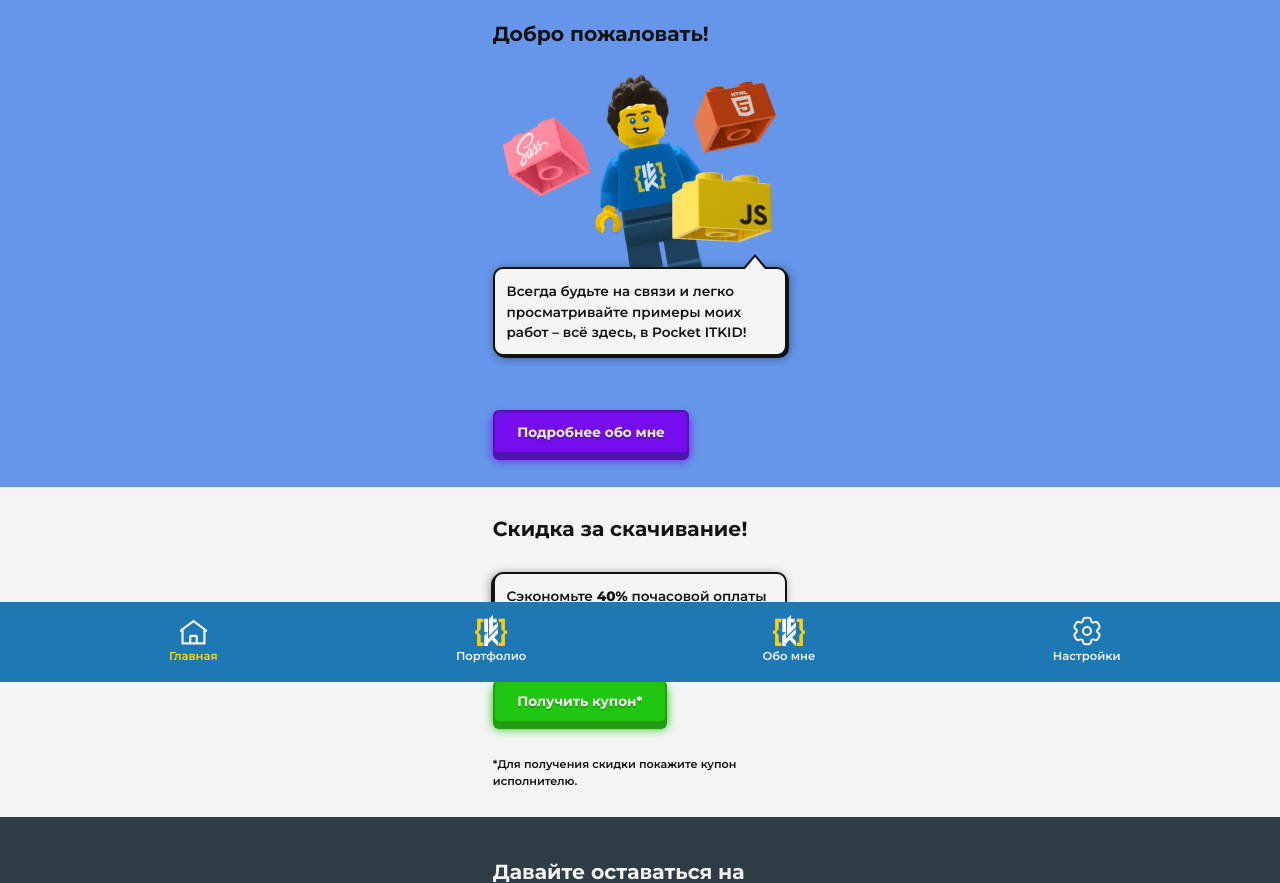
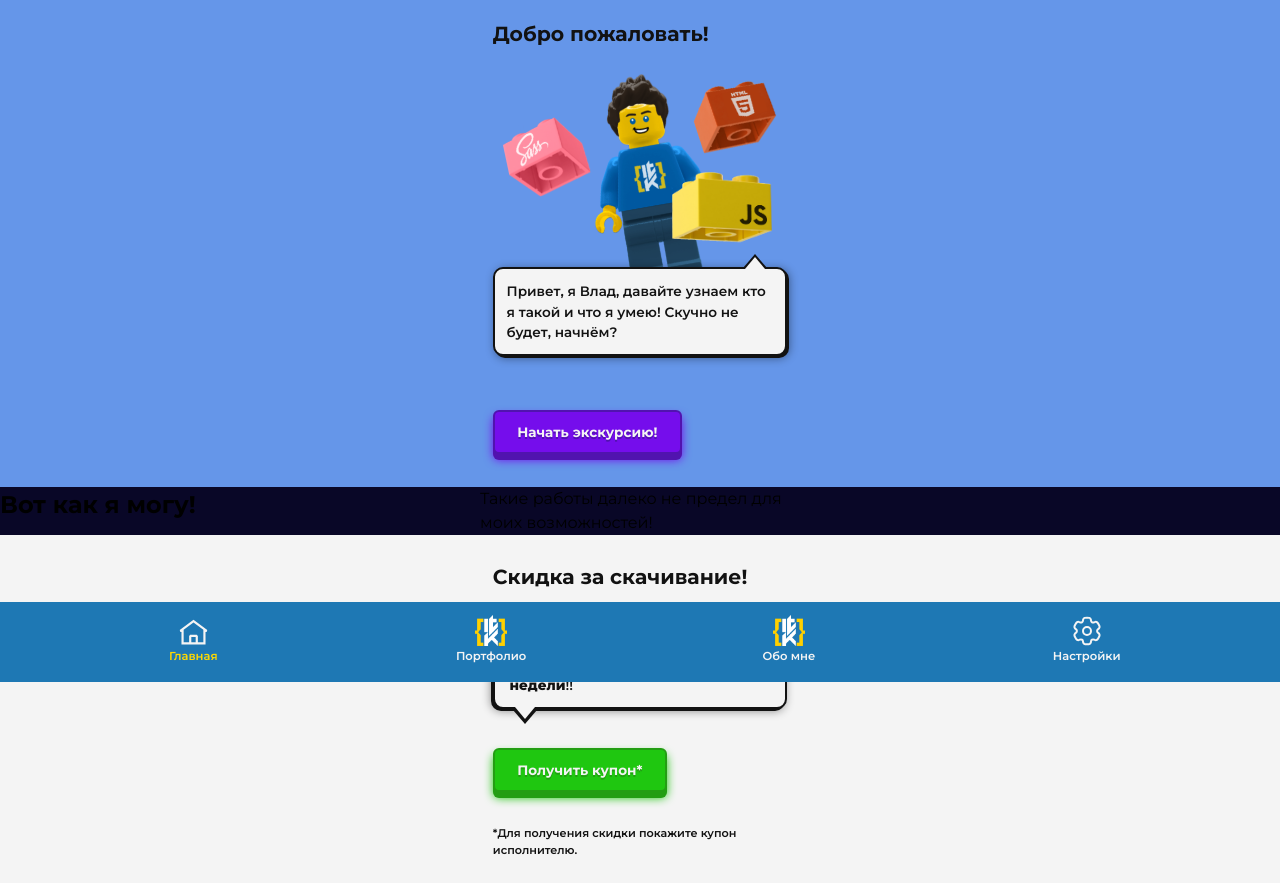
Before and after one commit to VladITKid/PocketITKID, a plain HTML site: page index.html in a window 1280 px wide. Shown: the part 118-1001 px from the top of the page. Drawn offline with Linux system fonts and the light colour scheme.

Commit message:
Очередной коммит

```diff
--- a/dist/js/main.js
+++ b/dist/js/main.js
@@ -256,23 +256,14 @@ const bottomNavBtnsArray = Array.from(document.querySelectorAll('.bottom-nav__bt
         applyRuLang();
     };
 
-    // Смена языков по переключению
-    langCheckbox.addEventListener('change', function() {
-        if (this.checked) {
-            applyEnLang();
-        } else {
-            applyRuLang();
-        }
-        // Сохраняем состояние чекбокса и языка
-        localStorage.setItem('langCheckboxState', langCheckbox.checked);
-        localStorage.setItem('currentLanguage', this.checked ? 'en' : 'ru');
-    });
-
     // Функция для упрощения изменения текстового содержимого элементов
     function changeTextContent(textElementContent, textElements) {
         // Прохожусь по всем элементам массива
         textElements.forEach(function(element) {
-            element.innerHTML = textElementContent;
+            // Проверяем, существует ли элемент
+            if (element) {
+                element.innerHTML = textElementContent;
+            }
         });
     };
     /*
@@ -297,8 +288,8 @@ const bottomNavBtnsArray = Array.from(document.querySelectorAll('.bottom-nav__bt
 
         // * Контент
         changeTextContent(
-            'Сэкономьте <b class="bold">40%</b> почасовой оплаты в первые <b class="bold">2 недели</b>!',
-            [document.querySelector('.home-sect-2__text-bubble'), document.querySelector('.header__ad-text')]
+            'Получите купон и сэкономьте <b class="bold">40%</b> почасовой оплаты в первые <b class="bold">2 недели</b>!!',
+            [document.querySelector('.home-sect-3__text-bubble'), document.querySelector('.header__ad-text')]
         );
     };
 
@@ -319,8 +310,20 @@ const bottomNavBtnsArray = Array.from(document.querySelectorAll('.bottom-nav__bt
 
         // * Контент
         changeTextContent(
-            'Сэкономьте <b class="bold">40%</b> почасовой оплаты в первые <b class="bold">2 недели</b>!',
-            [document.querySelector('.home-sect-2__text-bubble'), document.querySelector('.header__ad-text')]
+            'Get the voucher and save <b class="bold">40%</b> on hourly rates in the first <b class="bold">2 weeks</b>!',
+            [document.querySelector('.home-sect-3__text-bubble'), document.querySelector('.header__ad-text')]
         );
     };
+
+    // Смена языков по переключению
+    langCheckbox.addEventListener('change', function() {
+        if (this.checked) {
+            applyEnLang();
+        } else {
+            applyRuLang();
+        }
+        // Сохраняем состояние чекбокса и языка
+        localStorage.setItem('langCheckboxState', langCheckbox.checked);
+        localStorage.setItem('currentLanguage', this.checked ? 'en' : 'ru');
+    });
 })();
--- a/index.html
+++ b/index.html
@@ -39,7 +39,7 @@
         <header class="header">
 			<div class="header__ad">
 				<p class="header__ad-text">
-					Сэкономьте <b class="bold">40%</b> почасовой оплаты в первые <b class="bold">2 недели</b>!
+					Получите купон и сэкономьте <b class="bold">40%</b> почасовой оплаты в первые <b class="bold">2 недели</b>!
 				</p>
 			</div>
 			<div class="header__body">
@@ -69,23 +69,31 @@
             <span class="home-sect-1__bricks"></span>
             <!-- Пузырь с моей репликой -->
             <p class="home-sect-1__text-bubble">
-                Всегда будьте на связи и легко просматривайте примеры моих работ – всё здесь, в Pocket ITKID!
+                Привет, я Влад, давайте узнаем кто я такой и что я умею! Скучно не будет, начнём?
             </p>
-            <button class="btn--raised-violet">Подробнее обо мне</button>
+            <button class="btn--raised-violet">Начать экскурсию!</button>
         </div>
     </section>
 
+    <!-- Секция с портфолио -->
+    <section class="sect home-sect-2">
+        <h2 class="title--l">Вот как я могу!</h2>
+        <p class="home-sect-2__text-bubble">
+            Такие работы далеко не предел для моих возможностей!
+        </p>
+    </section>
+
     <!-- Секция со скидкой -->
-    <section class="sect home-sect-2">
-        <div class="sect__content home-sect-2__content">
+    <section class="sect home-sect-3">
+        <div class="sect__content home-sect-3__content">
             <h2 class="title--l">Скидка за скачивание!</h2>
             <!-- Пузырь с текстом о скидке -->
-            <p class="home-sect-2__text-bubble">
+            <p class="home-sect-3__text-bubble">
                 Сэкономьте <b class="bold">40%</b> почасовой оплаты в первые <b class="bold">2 недели</b>!
             </p>
             <button class="btn--raised-green" id="btnShining">Получить купон*</button>
             <!-- Пояснение -->
-            <aside class="home-sect-2__explanation">*Для получения скидки покажите купон исполнителю.</aside>
+            <aside class="home-sect-3__explanation">*Для получения скидки покажите купон исполнителю.</aside>
         </div>
     </section>
 </main>
@@ -115,13 +123,13 @@
 </div>
             <footer class="footer">
                 <div class="footer__body">
-                    <h2 class="title--l footer__title--l">Давайте оставаться на связи!</h2>
+                    <h2 class="title--l footer__title--l"></h2>
                     <!-- Списки -->
                     <div class="footer__lists">
                         <!-- Почта и телеграм -->
                         <ul class="footer__list">
                             <li class="footer__list-item">
-                                <h3 class="footer__title--m">Написать мне</h3>
+                                <h3 class="footer__title--m">Написать </h3>
                             </li>
                             <li class="footer__list-item">
                                 <a href="" class="footer__link">Telegram</a>
--- a/src/scss/_common/_vars.scss
+++ b/src/scss/_common/_vars.scss
@@ -44,7 +44,7 @@ $gameCoverWidth: 7px;
     // Для тёмной темы
     --body-bg__dark-theme: #183547;
     --body-color__dark-theme: #{$white};
-    --nav-bg__dark-theme: #19394e;
+    --nav-bg__dark-theme: #193d55;
 
     // Основные переменные цветов тем (значения по умолчанию)
     --body-bg: var(--body-bg__light-theme);
--- a/src/scss/main.scss
+++ b/src/scss/main.scss
@@ -79,11 +79,9 @@
                 background-repeat: no-repeat;
                 background-position: center;
                 // Анимация минифигурки
-                transition: transform 1s;
                 animation: minifigure-animation 5s infinite;
             }
         }
-
 
         // Левитирующие кубики навыков (3 штуки)
         &__bricks {
@@ -100,7 +98,6 @@
             background-repeat: no-repeat;
             background-position: right 10px top center;
             // Анимация левитации кубиков
-            transition: transform 1s;
             animation: bricks-levitation 5s infinite;
 
             // Кубик Sass
@@ -177,8 +174,13 @@
         }
     }
 
+    // Секция с портфолио
+    &-2 {
+        background-color: #090727;
+    }
+
     // Секция со скидкой
-    &-2 {
+    &-3 {
         color: $black;
 
         &__content {
@@ -188,7 +190,7 @@
         // Пузырь с текстом о скидке
         &__text-bubble {
             position: relative;
-            padding: 4% 4%;
+            padding: 4% 5%;
             margin-bottom: 12px;
             border-radius: 10px;
             border: 2px solid $black;
```
Also changed, not shown: dist/html/about.html (+3 -3 lines), dist/html/portfolio.html (+3 -3 lines), src/html/nav/footer.html (+2 -2 lines), src/html/nav/header.html (+1 -1 lines), dist/css/main.css, src/scss/_ads.scss (deleted), 1 other file.
